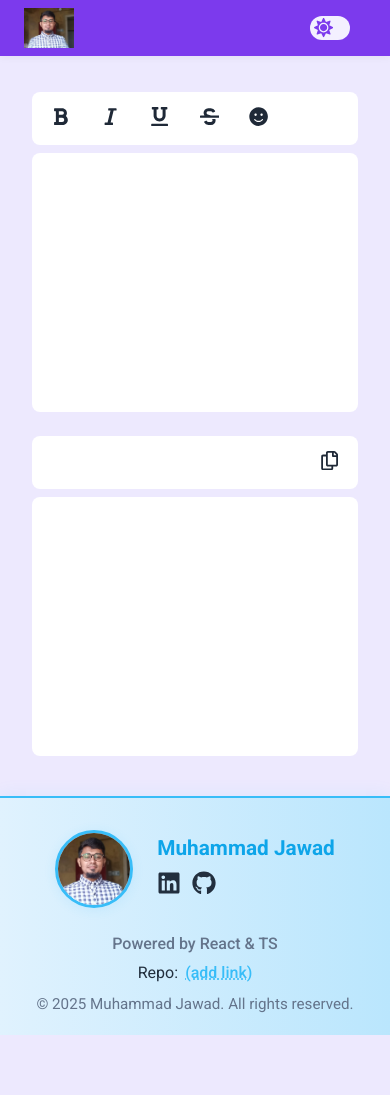
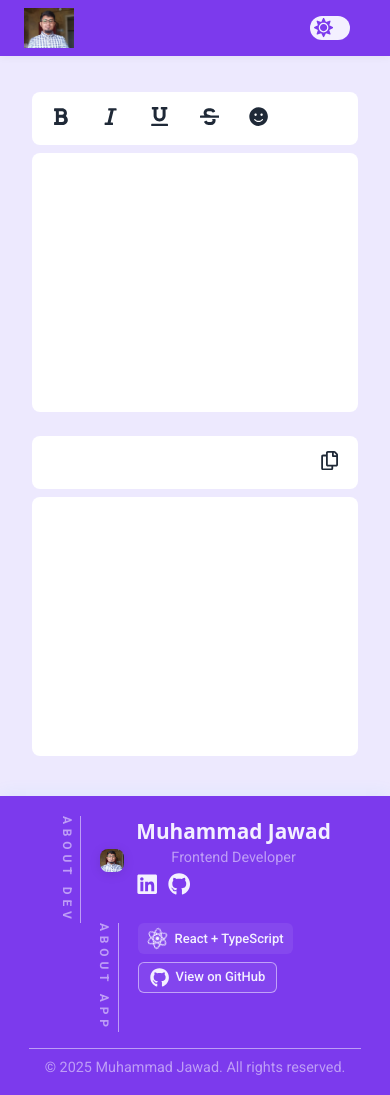
Before and after one commit to muhamadjawad/text-unify-web, a React (Vite) app: page / in a window 390 px wide. Before the commit the page ends 1035 px from the top, so only its background shows below. Built offline with nearby package versions, Linux system fonts and the light colour scheme.

Commit message:
footer almost complete

```diff
--- a/src/components/Footer/Footer.css
+++ b/src/components/Footer/Footer.css
@@ -1,91 +1,196 @@
 .footer {
-  width: 100%;
-  background: linear-gradient(90deg, #e0f2fe 0%, #bae6fd 100%);
-  color: #222F3E;
-  padding: 2rem 0 1.2rem 0;
+  background: var(--color-primary);
+  color: var(--color-bg);
+  padding: 1.2rem 1.8rem 0.5rem;
   display: flex;
   flex-direction: column;
-  align-items: center;
-  border-top: 2px solid #38BDF8;
-  box-shadow: 0 -2px 16px 0 rgba(56,189,248,0.08);
+  box-shadow: 0 -2px 16px 0 rgba(56, 189, 248, 0.08);
   margin-top: 2rem;
 }
 
+.footer__section {
+  display: flex;
+  align-items: flex-start;
+  gap: 1.2rem;
+}
+
+.footer__label {
+  writing-mode: vertical-rl;
+  text-orientation: mixed;
+  font-size: 0.75rem;
+  letter-spacing: 0.4em;
+  color: var(--color-bg-secondary);
+  border-right: 1px solid var(--color-bg-secondary);
+  padding-right: 0.4rem;
+  line-height: 1.2;
+  text-transform: uppercase;
+  font-weight: 600;
+  /* min-height: 100%; */
+}
+
+/* 🧑‍💻 Dev info: must stay in row */
+.footer__devcontent {
+  display: flex;
+  gap: 0.8rem;
+  align-items: center;
+}
+
+/* ⚙️ Powered by: column layout */
+.footer__appcontent {
+  display: flex;
+  flex-direction: column;
+  align-items: flex-start;
+  gap: 0.5rem;
+}
+
+
 .footer__top {
   display: flex;
+  justify-content: space-between;
+  align-items: flex-start;
+}
+
+.footer__developer {
+  display: flex;
+  gap: 0.8rem;
   align-items: center;
-  gap: 1.5rem;
-  margin-bottom: 1rem;
 }
 
 .footer__avatar {
-  width: 72px;
-  height: 72px;
-  border-radius: 50%;
+  width: 6vw;
+  height: 6vw;
+  border-radius: 8px;
   object-fit: cover;
-  border: 3px solid #38BDF8;
-  box-shadow: 0 2px 12px 0 rgba(56,189,248,0.12);
+  /* border: 3px solid var(--color-accent); */
+  box-shadow: 0 2px 12px 0 rgba(0, 0, 0, 0.1);
 }
 
-.footer__info {
+.footer__details {
   display: flex;
   flex-direction: column;
-  align-items: flex-start;
 }
 
 .footer__name {
   font-size: 1.3rem;
-  font-weight: 700;
-  margin-bottom: 0.3rem;
-  color: #0ea5e9;
+  font-weight: bold;
+  color: var(--color-bg);
+  font-family: 'Open Sans';
 }
 
-.footer__links {
-  display: flex;
-  gap: 0.7rem;
+.footer__title {
+  font-size: 0.9rem;
+  color: var(--color-bg-secondary);
 }
 
-.footer__icon {
-  color: #222F3E;
-  font-size: 1.5rem;
+.footer__socials {
+  display: flex;
+  gap: 0.6rem;
+  margin-top: 0.2rem;
+}
+
+.footer__socials a {
+  font-size: 1.4rem;
+  color: var(--color-bg);
   transition: color 0.2s, transform 0.2s;
 }
-.footer__icon:hover {
-  color: #38BDF8;
-  transform: scale(1.18);
+
+.footer__socials a:hover {
+  color: var(--color-accent);
+  transform: scale(1.2);
+}
+
+.footer__techstack {
+  display: flex;
+  flex-direction: column;
+  align-items: flex-end;
+  gap: 0.5rem;
+  font-size: 0.9rem;
+  text-align: right;
+}
+
+.techstack__label {
+  display: inline-flex;
+  align-items: center;
+  gap: 0.4rem;
+  background-color: rgba(255, 255, 255, 0.07);
+  padding: 0.3rem 0.6rem;
+  border-radius: 6px;
+  font-weight: 500;
+  color: var(--color-bg);
+  font-size: 13px;
+  /* box-shadow: inset 0 0 0 1px var(--color-bg-secondary); */
+}
+
+.techstack__icon {
+  font-size: 1.3rem;
+  animation: spinReact 6s linear infinite;
+  color: var(--color-bg);
+}
+
+@keyframes spinReact {
+  from {
+    transform: rotate(0deg);
+  }
+
+  to {
+    transform: rotate(360deg);
+  }
+}
+
+.techstack__github {
+  display: inline-flex;
+  align-items: center;
+  gap: 0.4rem;
+  font-weight: 500;
+  color: var(--color-bg);
+  padding: 0.3rem 0.7rem;
+  border-radius: 6px;
+  border: 1px solid var(--color-bg-secondary);
+  transition: all 0.3s ease;
+  background: rgba(255, 255, 255, 0.06);
+  font-size: 13px;
+}
+
+.techstack__github:hover {
+  transform: translateY(-2px) scale(1.02);
+  background-color: var(--color-accent);
+  color: var(--color-text);
+}
+
+.techstack__github svg {
+  font-size: 1.2rem;
+}
+
+.footer__divider {
+  width: 100%;
+  height: 1px;
+  background-color: var(--color-bg-secondary);
+  border: none;
+  margin: 1rem 0 0.5rem;
 }
 
 .footer__bottom {
   display: flex;
-  flex-direction: column;
-  align-items: center;
-  gap: 0.3rem;
-  margin-top: 0.5rem;
-}
-
-.footer__powered {
-  font-size: 1rem;
-  color: #64748b;
-  font-weight: 500;
-}
-
-.footer__repo {
-  font-size: 1rem;
-  color: #222F3E;
-}
-
-.footer__repo-link {
-  color: #38BDF8;
-  text-decoration: underline dotted;
-  margin-left: 0.2rem;
-  transition: color 0.2s;
-}
-.footer__repo-link:hover {
-  color: #0ea5e9;
+  justify-content: center;
+  padding-bottom: 0.5rem;
 }
 
 .footer__copyright {
-  font-size: 0.95rem;
-  color: #64748b;
-  margin-top: 0.2rem;
+  font-size: 0.9rem;
+  color: var(--color-bg-secondary);
+  text-align: center;
 }
+
+/* Responsive */
+@media (max-width: 768px) {
+  .footer__top {
+    flex-direction: column;
+    align-items: center;
+    text-align: center;
+  }
+
+  .footer__techstack {
+    align-items: center;
+    text-align: center;
+  }
+}
--- a/src/components/Footer/index.tsx
+++ b/src/components/Footer/index.tsx
@@ -2,30 +2,61 @@ import React from 'react';
 import './Footer.css';
 import devPhoto from '@/assets/images/dev.jpg';
 import { FaGithub, FaLinkedin } from 'react-icons/fa';
+import { SiReact } from 'react-icons/si';
+
+const DeveloperInfo = () => (
+  <div className="footer__devcontent">
+    <img src={devPhoto} alt="Muhammad Jawad" className="footer__avatar" />
+    <div className="footer__details">
+      <div className="footer__name">Muhammad Jawad</div>
+      <div className="footer__title">Frontend Developer</div>
+      <div className="footer__socials">
+        <a href="#" aria-label="LinkedIn" target="_blank" rel="noopener noreferrer">
+          <FaLinkedin />
+        </a>
+        <a href="#" aria-label="GitHub" target="_blank" rel="noopener noreferrer">
+          <FaGithub />
+        </a>
+      </div>
+    </div>
+  </div>
+);
+
+const PoweredBy = () => (
+  <div className="footer__appcontent">
+    <div className="techstack__label">
+      <SiReact className="techstack__icon" />
+      <span>{`React + TypeScript`}</span>
+    </div>
+    <a
+      href="https://github.com/your-repo-url"
+      target="_blank"
+      rel="noopener noreferrer"
+      className="techstack__github"
+    >
+      <FaGithub />
+      <span>{`View on GitHub`}</span>
+    </a>
+  </div>
+);
 
 const Footer = () => (
   <footer className="footer">
     <div className="footer__top">
-      <img src={devPhoto} alt="Muhammad Jawad" className="footer__avatar" />
-      <div className="footer__info">
-        <div className="footer__name">Muhammad Jawad</div>
-        <div className="footer__links">
-          <a href="#" className="footer__icon" aria-label="LinkedIn" target="_blank" rel="noopener noreferrer">
-            <FaLinkedin />
-          </a>
-          <a href="#" className="footer__icon" aria-label="GitHub" target="_blank" rel="noopener noreferrer">
-            <FaGithub />
-          </a>
-        </div>
+      <div className="footer__section">
+        <div className="footer__label">About Dev</div>
+        <DeveloperInfo />
+      </div>
+      <div className="footer__section">
+        <div className="footer__label">About App</div>
+        <PoweredBy />
       </div>
     </div>
+    <hr className="footer__divider" />
     <div className="footer__bottom">
-      <div className="footer__powered">Powered by React &amp; TS</div>
-      <div className="footer__repo">
-        <span>Repo: </span>
-        <a href="#" className="footer__repo-link">(add link)</a>
+      <div className="footer__copyright">
+        &copy; {new Date().getFullYear()} Muhammad Jawad. All rights reserved.
       </div>
-      <div className="footer__copyright">&copy; {new Date().getFullYear()} Muhammad Jawad. All rights reserved.</div>
     </div>
   </footer>
 );
```
